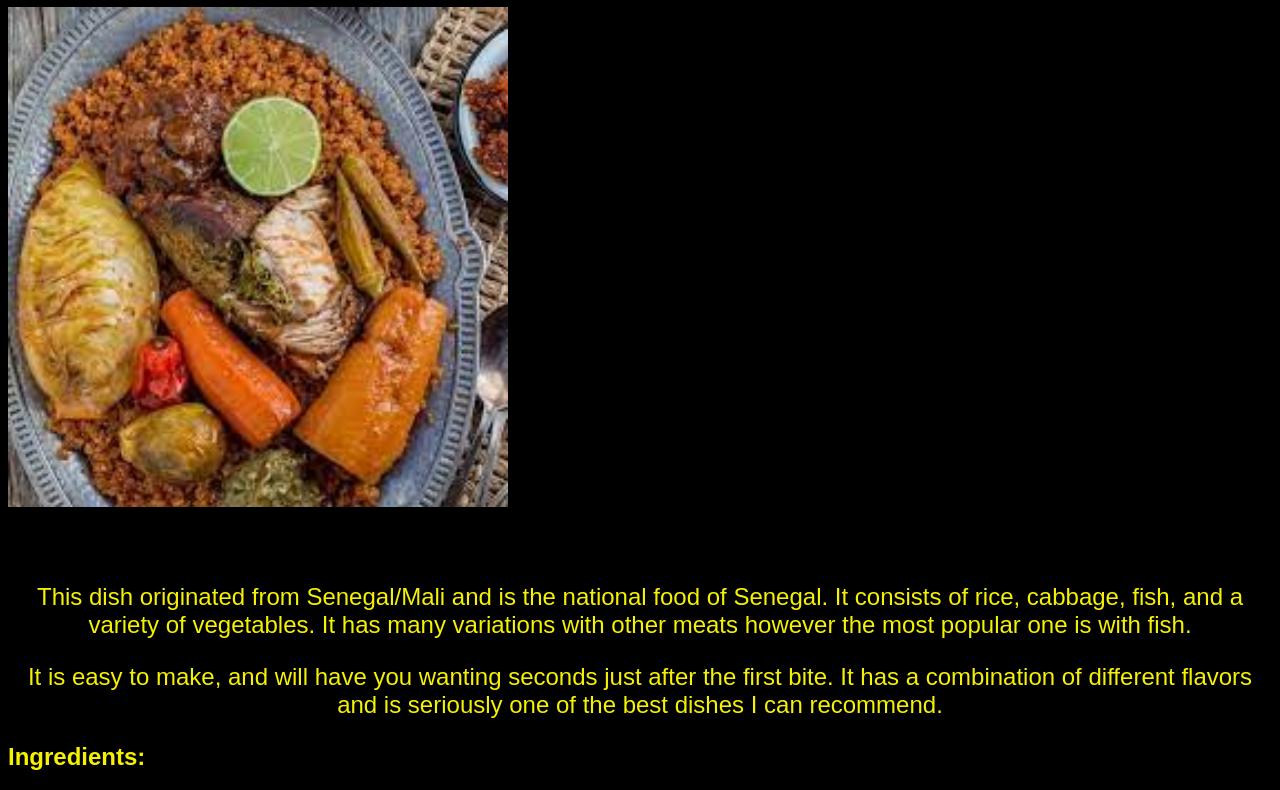
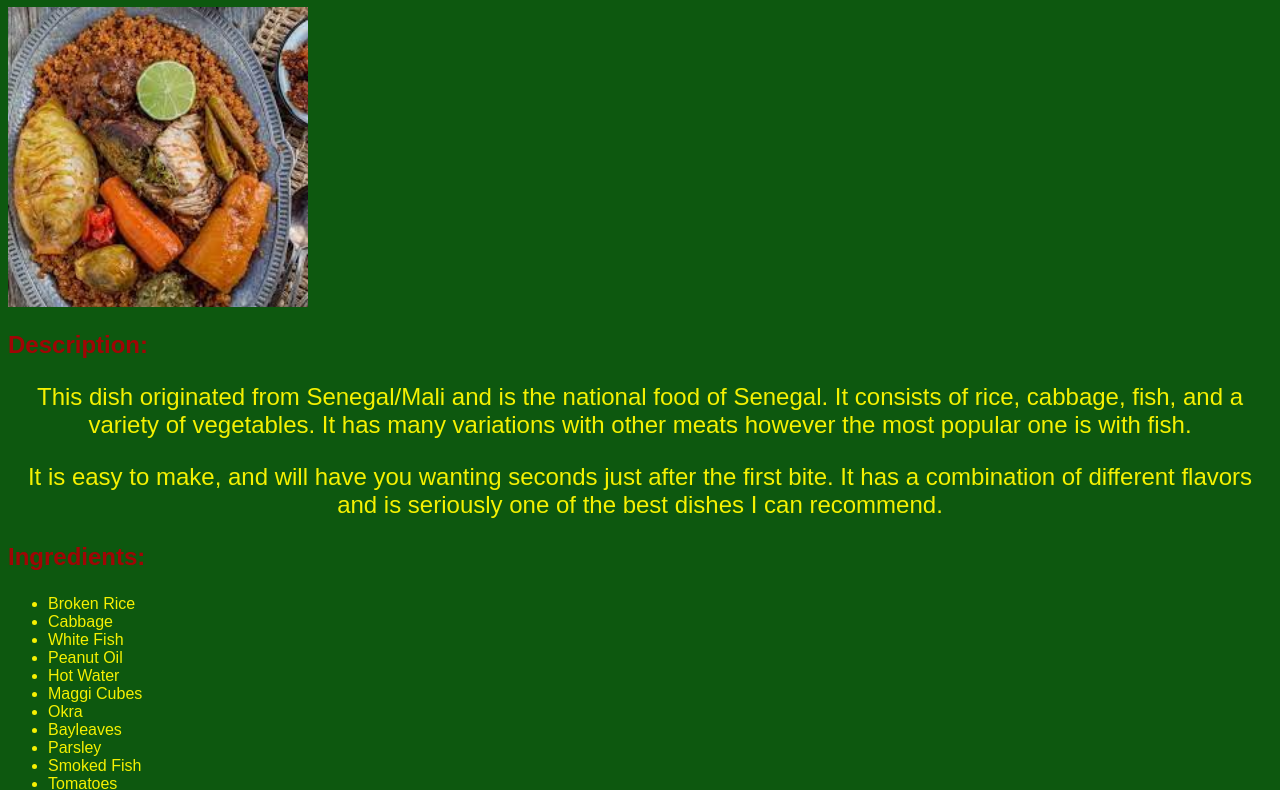
Before and after one commit to CherifD01/odin-recipes, a plain HTML site: page recipes/thieboudienne.html in a window 1280 px wide. Shown: the part 73-863 px from the top of the page. Drawn offline with Linux system fonts and the light colour scheme.

Commit message:
Fixing webpage styling not showing up

```diff
--- a/styles.css
+++ b/styles.css
@@ -15,7 +15,7 @@ p {
    text-align: center;
 }
 
-li{
+li, #djablini-title{
    color:rgb(245, 241, 2);
 }
 
@@ -37,3 +37,18 @@ h3{
 #yassa-background{
    background-color: rgb(245, 241, 2);
 }
+
+/*  Specific Thieboudienne styles will appear here */
+
+.thieb-photo{
+   height:auto;
+   width: 300px;
+}
+
+#thieb-background{
+   background-color: rgb(13, 88, 15);
+}
+
+.thieb-subtitle, #thieb-title{
+   color: rgb(160, 5, 5);
+}
```
Also changed, not shown: 1 other file.
